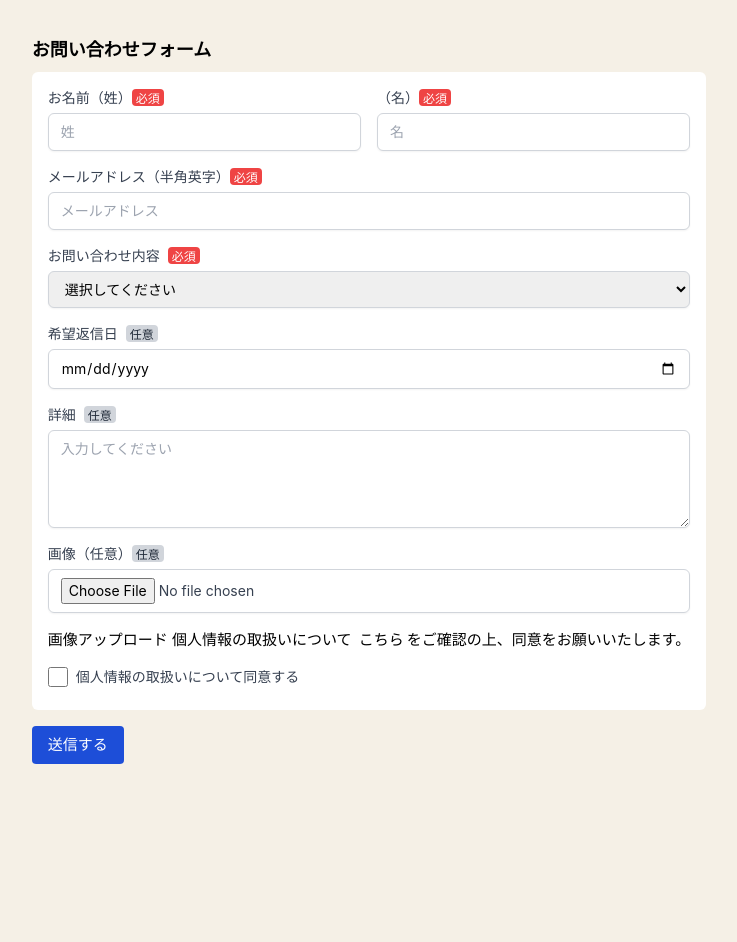
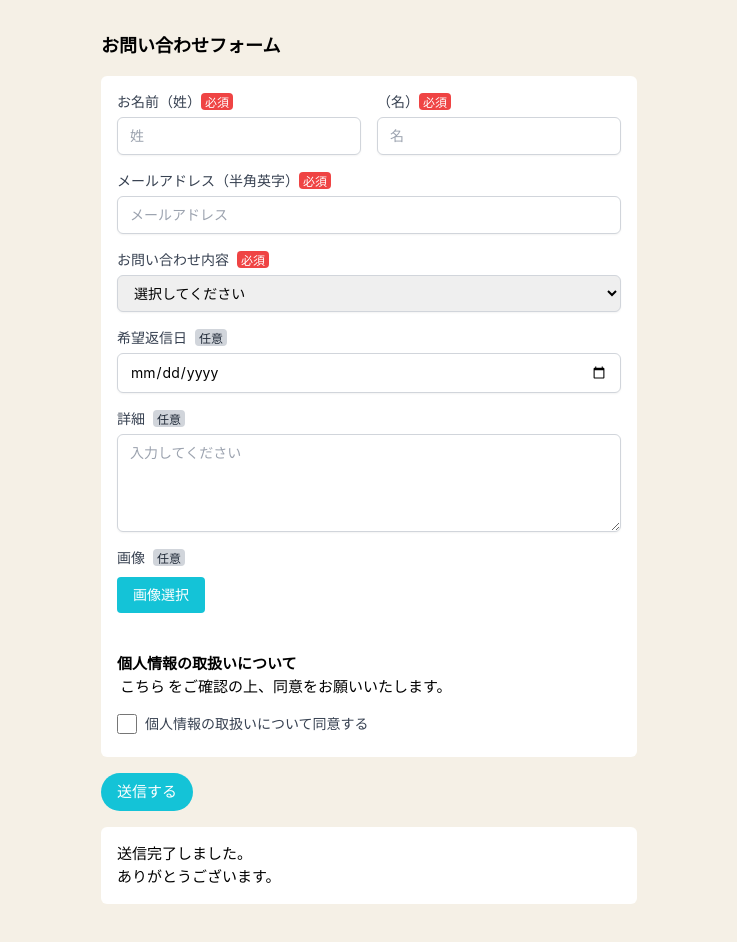
Before and after one commit to itashin222g/vue_sample, a Vue app in the folder form/: page / in a window 1280 px wide. Shown: the top 942 px of the page, without its empty margins (271-1008 px from the left). Before the commit the page ends 800 px from the top, so only its background shows below. Built offline with nearby package versions, Linux system fonts and the light colour scheme; the HTML template or start-up script is replaced by a standard one.

Commit message:
画像選択を複数可能に

```diff
--- a/form/package.json
+++ b/form/package.json
@@ -16,6 +16,7 @@
     "format": "prettier --write src/"
   },
   "dependencies": {
+    "@heroicons/vue": "^2.2.0",
     "flowbite": "^2.5.2",
     "pinia": "^2.3.0",
     "vue": "^3.5.13",
--- a/form/src/index.css
+++ b/form/src/index.css
@@ -19,3 +19,7 @@
     }
   }
 }
+body {
+  min-width: 360px;
+  overflow-x: auto;
+}
--- a/form/src/views/HomeView.vue
+++ b/form/src/views/HomeView.vue
@@ -1,5 +1,7 @@
 <script lang="ts" setup>
 //import TheWelcome from '../components/TheWelcome.vue'
+import { XMarkIcon } from '@heroicons/vue/24/solid' // Heroicons の X アイコンをインポート
+
 const today = new Date().toISOString().slice(0, 10)
 import { ref, onMounted } from 'vue'
 import { useLoadingStore } from '@/stores/loadingStore'
@@ -9,10 +11,18 @@ const imageFiles = ref<File[]>([])
 const imageUrls = ref<string[]>([])
 
 function handleFiles(event: Event) {
-  const files = (event.target as HTMLInputElement).files
+  const input = event.target as HTMLInputElement
+  const files = input.files
+
   if (files) {
-    imageFiles.value = Array.from(files)
+    console.log('Selected files:', files) // デバッグ用ログ
+    imageFiles.value = imageFiles.value.concat(Array.from(files)) // 既存のリストに追加
     updateImageUrls()
+
+    // 入力値をリセットして同じファイルを再選択可能にする
+    input.value = ''
+  } else {
+    console.error('No files selected') // デバッグ用ログ
   }
 }
 
@@ -20,6 +30,11 @@ function updateImageUrls() {
   imageUrls.value = imageFiles.value.map((file) => {
     return URL.createObjectURL(file)
   })
+}
+
+function removeImage(index: number) {
+  imageFiles.value.splice(index, 1) // ファイルリストから削除
+  imageUrls.value.splice(index, 1) // URLリストから削除
 }
 
 onMounted(async () => {
@@ -31,7 +46,10 @@ async function fetchData() {}
 </script>
 
 <template>
-  <p class="mb-2 text-lg font-semibold">お問い合わせフォーム</p>
+  <div class="container mx-auto mb-4">
+    <p class="mb-2 text-lg font-semibold">お問い合わせフォーム</p>
+  </div>
+
   <div class="container mx-auto px-4 bg-white rounded-md p-4 mb-4">
     <div class="flex">
       <div class="flex-1 pr-4 mb-4">
@@ -110,31 +128,59 @@ async function fetchData() {}
       ></textarea>
     </div>
     <div class="mb-4">
-      <label class="block text-sm font-medium text-gray-700"
-        >画像（任意）<span class="label-optional"></span
+      <label for="inquiry" class="block text-sm font-medium text-gray-700 mb-2"
+        >画像<span class="label-optional ml-2"></span
       ></label>
+      <label
+        for="file-upload"
+        class="inline-block mb-2 bg-main-color text-white px-4 py-2 rounded text-sm cursor-pointer transition-colors hover:bg-sky-300 focus:outline-none focus:ring-2 focus:ring-blue-400"
+      >
+        画像選択
+      </label>
       <input
         type="file"
+        id="file-upload"
         @change="handleFiles"
         name="file-upload"
-        class="mt-1 block w-full px-3 py-2 text-sm text-gray-700 border border-gray-300 rounded-md shadow-sm"
+        class="hidden"
+        multiple
       />
-      <div class="grid grid-cols-3 gap-4">
-        <div v-for="(url, index) in imageUrls" :key="index">
-          <img :src="url" alt="Uploaded Image" class="w-full object-cover h-32" />
+
+      <div class="grid grid-cols-1 sm:grid-cols-2 md:grid-cols-3 gap-4 mt-4">
+        <div v-for="(url, index) in imageUrls" :key="index" class="relative group border p-2">
+          <img :src="url" alt="Uploaded Image" class="w-full object-contain h-32 rounded-md" />
+          <button
+            class="absolute top-0 right-0 bg-red-500 transition-colors hover:bg-red-400 text-white rounded-full w-6 h-6 flex items-center justify-center"
+            @click="removeImage(index)"
+          >
+            <XMarkIcon class="h-4 w-4" />
+          </button>
         </div>
       </div>
     </div>
-
-    <p class="mb-4">
-      画像アップロード 個人情報の取扱いについて
-      <a href="#">こちら</a>をご確認の上、同意をお願いいたします。
-    </p>
+    <p class="font-semibold">個人情報の取扱いについて</p>
+    <p class="mb-4"><a href="#">こちら</a>をご確認の上、同意をお願いいたします。</p>
 
     <label class="inline-flex items-center">
-      <input type="checkbox" class="form-checkbox h-5 w-5 text-indigo-600" name="agree" />
+      <input
+        type="checkbox"
+        class="form-checkbox h-5 w-5 text-main-color border-gray-300 focus:ring-main-color rounded"
+        name="agree"
+      />
       <span class="ml-2 text-sm text-gray-700">個人情報の取扱いについて同意する</span>
     </label>
   </div>
-  <button class="bg-blue-700 text-white px-4 py-2 rounded">送信する</button>
+  <div class="container mx-auto mb-4">
+    <button
+      class="bg-main-color rounded-full text-white px-4 py-2 rounded transition-colors hover:bg-sky-300"
+    >
+      送信する
+    </button>
+  </div>
+  <div class="container mx-auto px-4 bg-white rounded-md p-4 mb-4">
+    <p class="">
+      送信完了しました。<br />
+      ありがとうございます。
+    </p>
+  </div>
 </template>
--- a/form/tailwind.config.js
+++ b/form/tailwind.config.js
@@ -6,7 +6,8 @@ module.exports = {
   theme: {
     extend: {
       colors: {
-        'custom-bg-color': '#f5f0e6', // カスタムカラー
+        'custom-bg-color': '#f5f0e6',
+        'main-color': '#14c3d7',
       },
     },
   },
```
Also changed, not shown: 1 other file (tests, documents, lock files or other folders).
